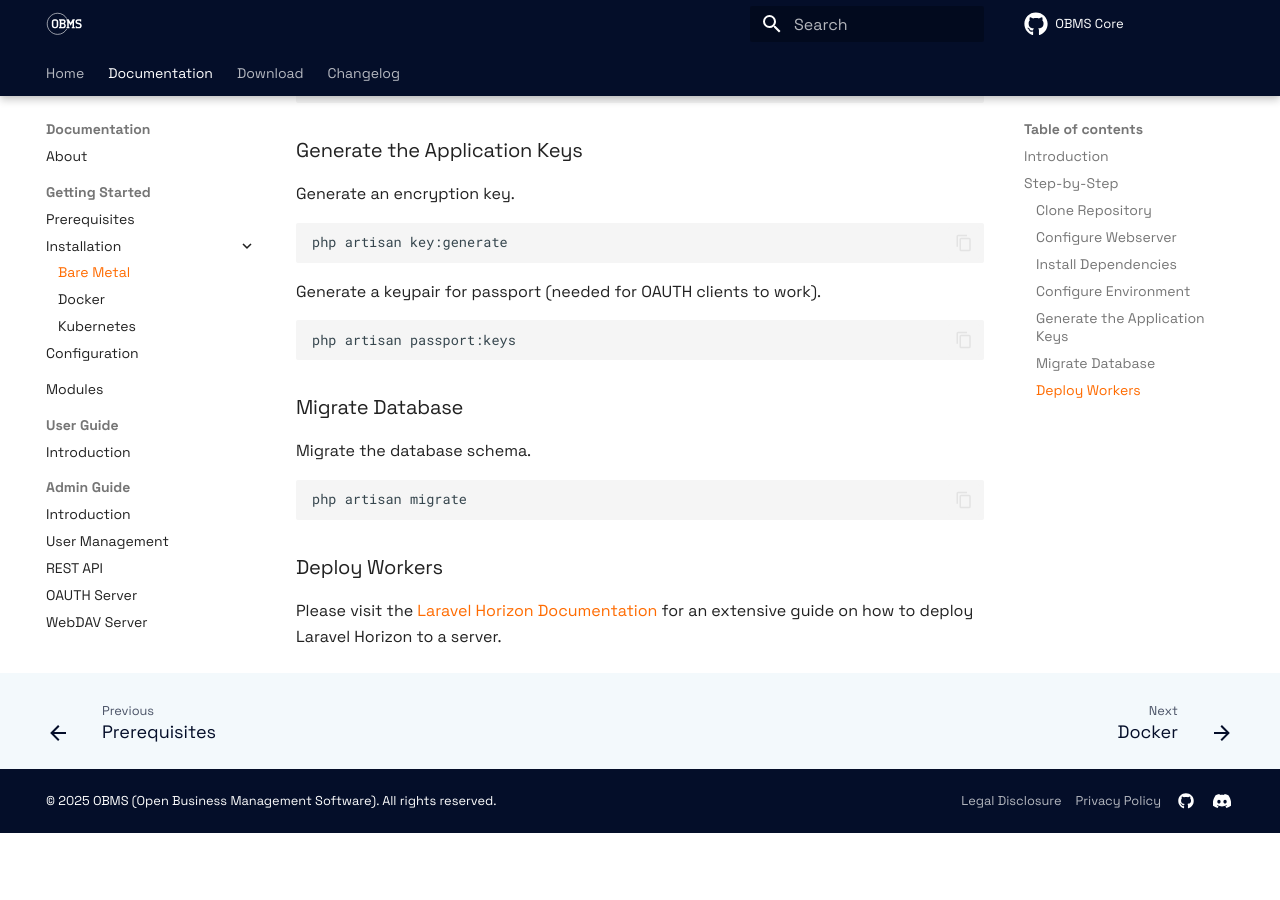
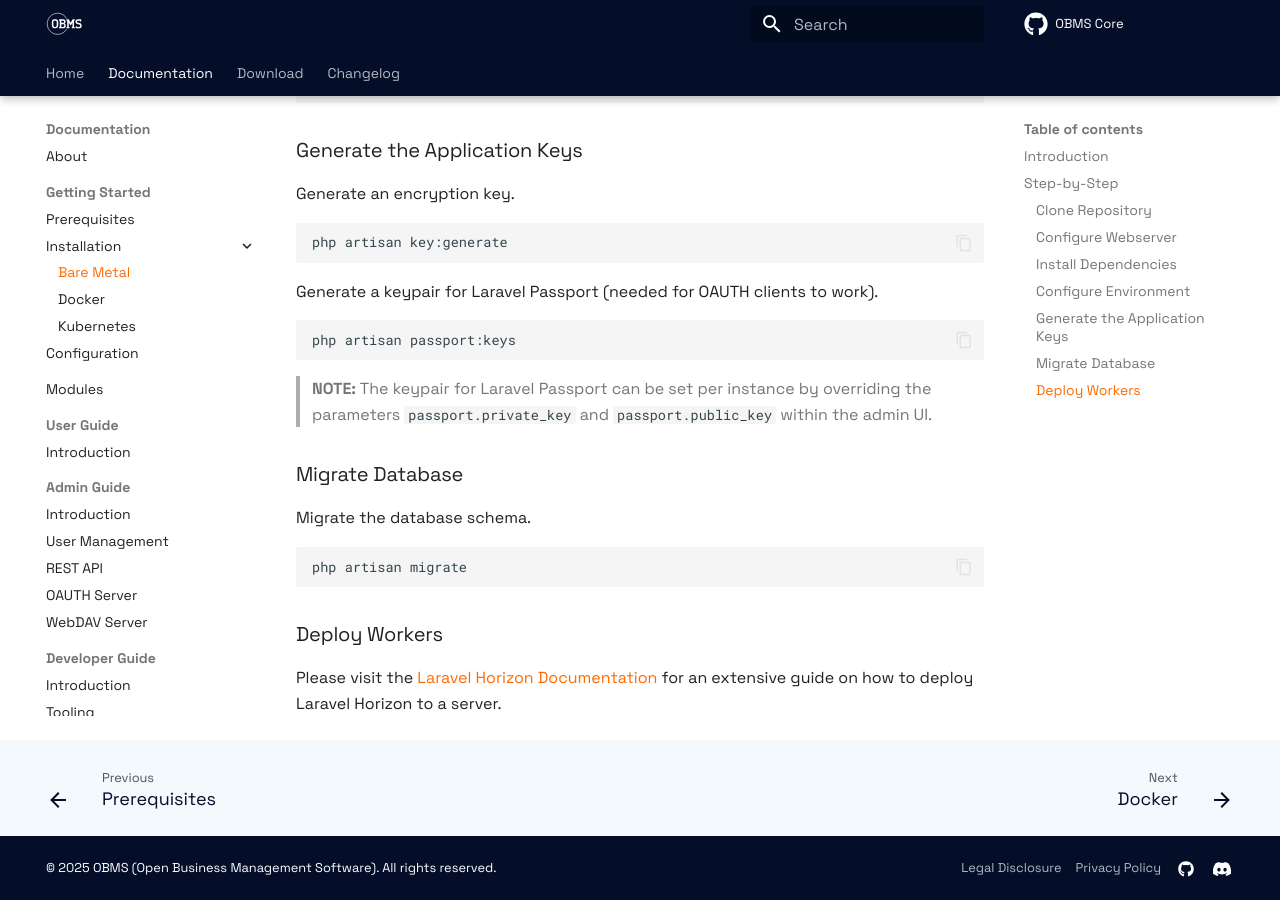
Before and after one commit to OBMS-Open-Business-Management-Software/documentation, an MkDocs documentation site: the page built from docs/docs/getting-started/installation/bare_metal.md, in a window 1280 px wide and 900 px high, scrolled down 1229 px. Built offline with MkDocs 1.6.1 and Material for MkDocs 9.7.7, drawn with Linux system fonts in a browser that asks for light colours; comment, search, counter and statistics services are not loaded; before the commit the page ends 2062 px from its top, so only the background shows below that.

Commit message:
docs: add key override hint

````diff
--- a/docs/docs/getting-started/installation/bare_metal.md
+++ b/docs/docs/getting-started/installation/bare_metal.md
@@ -40,10 +40,11 @@ Generate an encryption key.
 php artisan key:generate
 ```
 
-Generate a keypair for passport (needed for OAUTH clients to work).
+Generate a keypair for Laravel Passport (needed for OAUTH clients to work).
 ```bash
 php artisan passport:keys
 ```
+> **NOTE:** The keypair for Laravel Passport can be set per instance by overriding the parameters `passport.private_key` and `passport.public_key` within the admin UI.
 
 ### Migrate Database
 Migrate the database schema.
````
Also changed, not shown: docs/docs/getting-started/installation/docker.md (+2 -1 lines).
